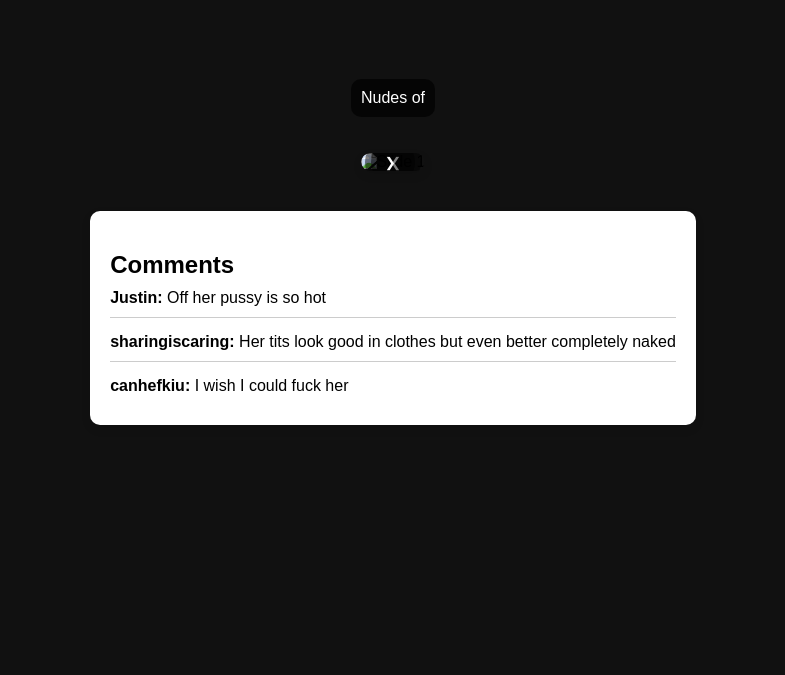
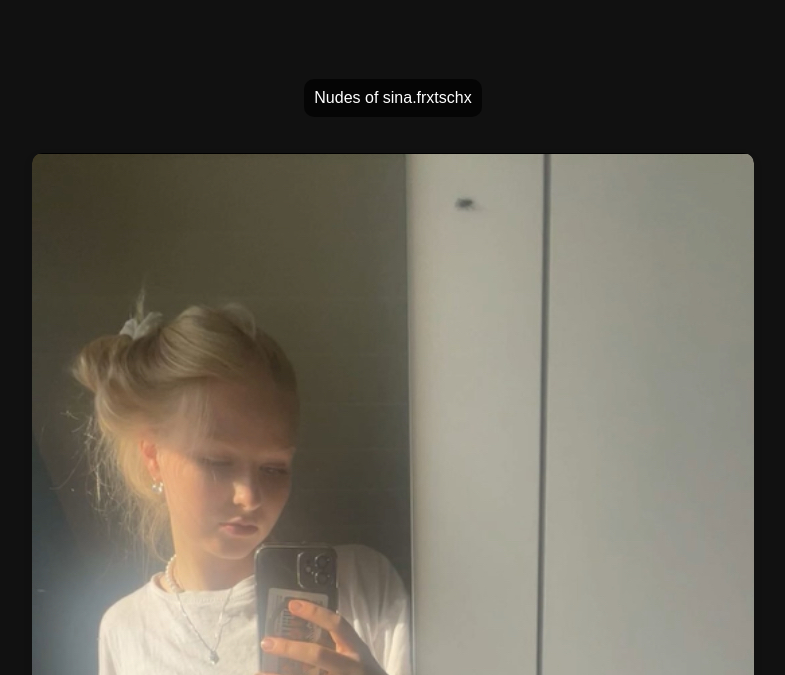
Before and after one commit to yokleaks/sina.frxtschx, a plain HTML site: page index.html in a window 1280 px wide. Shown: the part 125-800 px from the top of the page, without its empty margins (247-1032 px from the left). Drawn offline with Linux system fonts and the light colour scheme.

Commit message:
Update index.html

```diff
--- a/index.html
+++ b/index.html
@@ -181,12 +181,12 @@
 <h1 class="title">Yok Leaks</h1>
 
 
-<p class="caption">Nudes of </p>
+<p class="caption">Nudes of sina.frxtschx</p>
 
 <div class="slideshow-container">
-    <img src=".jpeg" class="slides active" alt="Slide 1">
-    <img src=".jpeg" class="slides" alt="Slide 2">
-    <img src=".jpeg" class="slides" alt="Slide 3">
+    <img src="IMG_1248.jpeg" class="slides active" alt="Slide 1">
+    <img src="IMG_1249.jpeg" class="slides" alt="Slide 2">
+    <img src="IMG_1251.jpeg" class="slides" alt="Slide 3">
     <img src="image.jpg" class="slides" alt="Slide 4">
     <button class="prev" onclick="changeSlide(-1)">&#10094;</button>
     <button class="next" onclick="changeSlide(1)">&#10095;</button>
```
